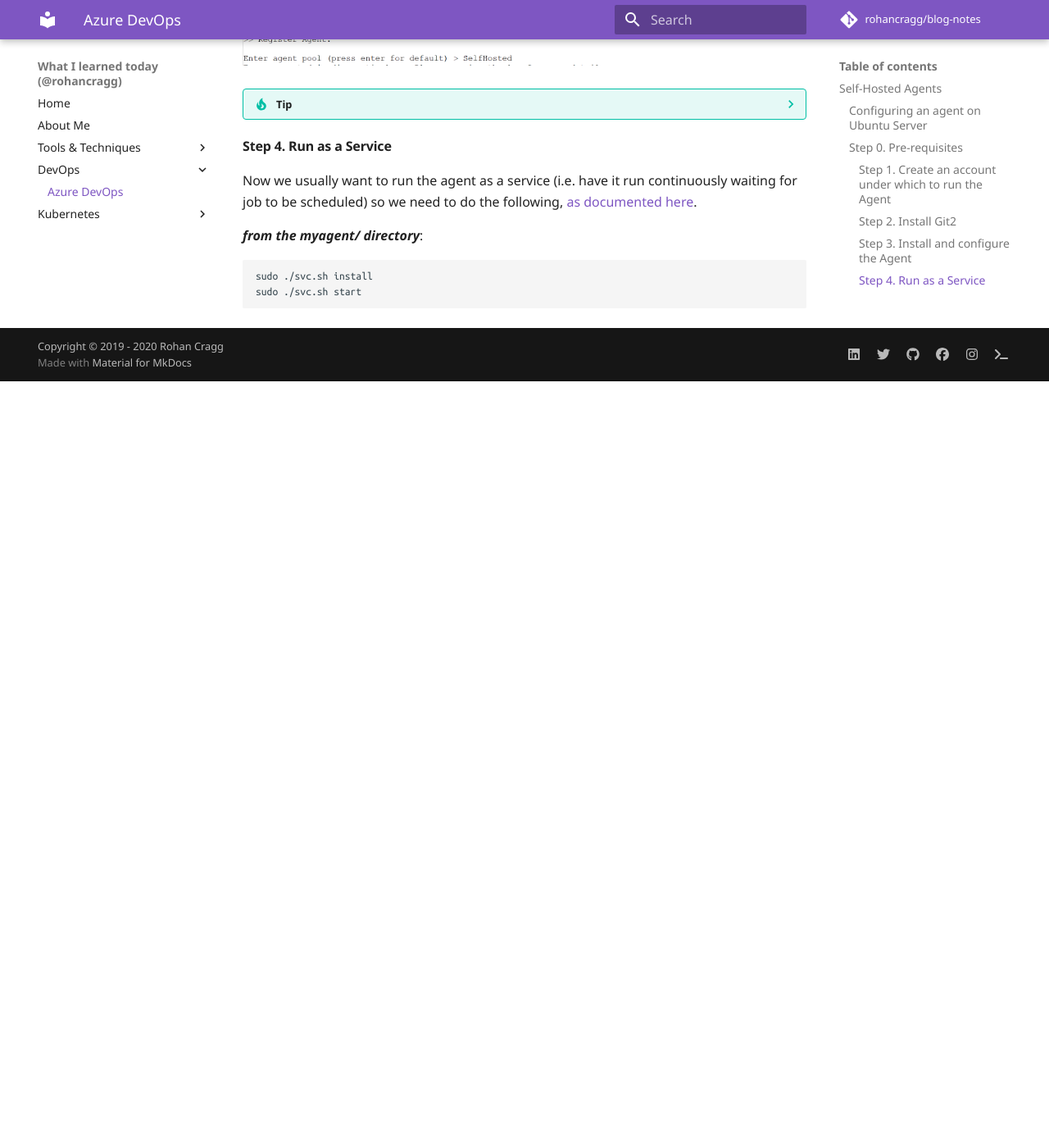
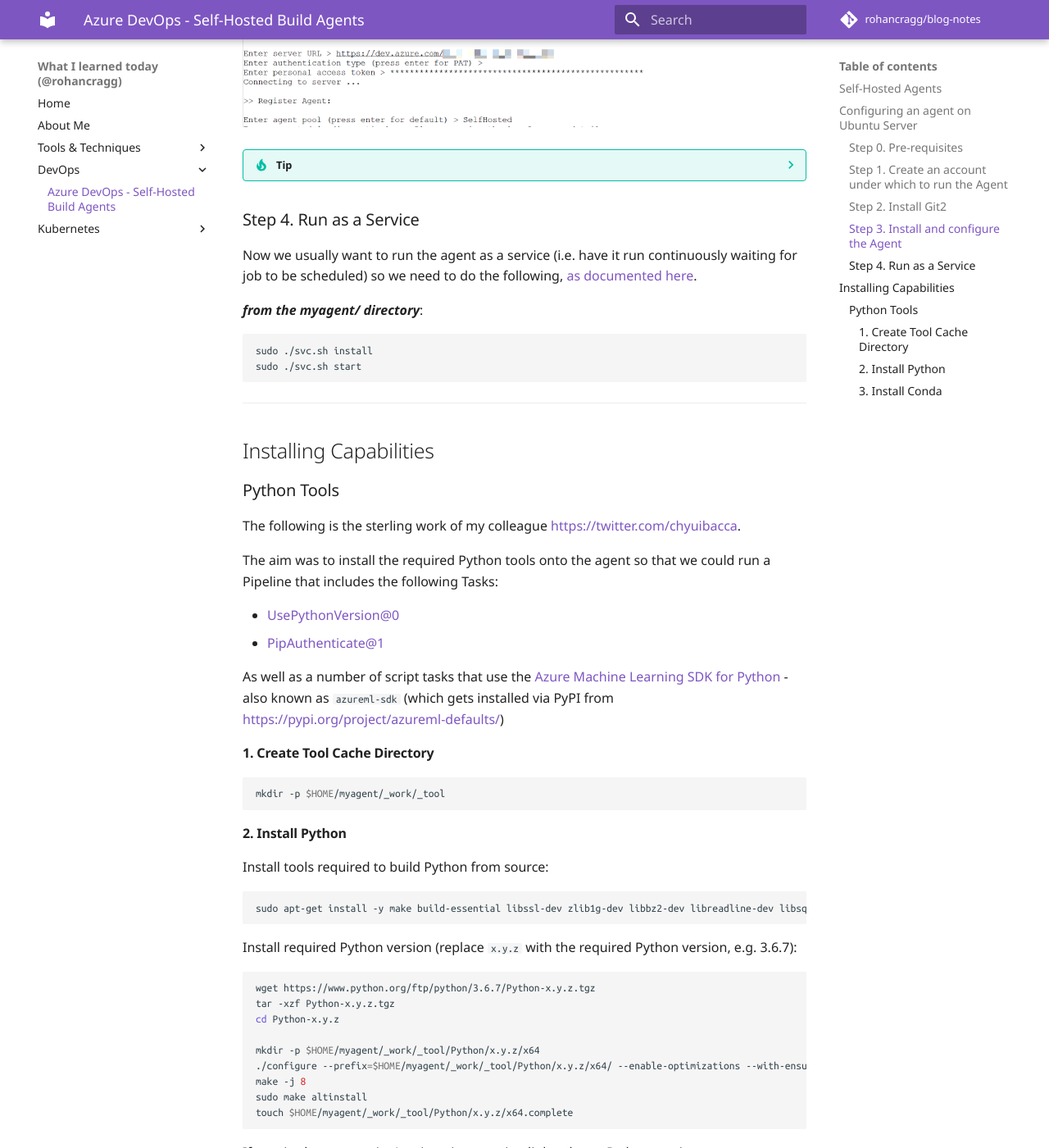
Before and after one commit to rohancragg/blog-notes, an MkDocs documentation site: the page built from docs/devops/azdo-self-hosted-build-agents.md, in a window 1280 px wide and 1400 px high, scrolled down 1830 px. Shown: the whole window at 82% size. Built offline with MkDocs 1.6.1 and Material for MkDocs 9.7.7, drawn with Linux system fonts in a browser that asks for light colours; comment, search, counter and statistics services are not loaded; old or Windows-style settings are respelled for this version of MkDocs; before the commit the page ends 2295 px from its top, so only the background shows below that; some of the changed text lies outside the part shown.

Commit message:
notes on python tools capability

````diff
--- a/docs/devops/azdo.md
+++ b/docs/devops/azdo-self-hosted-build-agents.md
@@ -15,7 +15,7 @@
 
 Azure DevOps provides a way for you to run your own Build Agents called [**Self-hosted Agents**](https://docs.microsoft.com/en-us/azure/devops/pipelines/agents/agents?view=azure-devops).
 
-### Configuring an agent on Ubuntu Server
+## Configuring an agent on Ubuntu Server
 
 When I learned that the requirement was to build Python wheels to be deployed. I guessed that a Linux Virtual Machine should suffice and be a bit less costly to run that a Windows Server Virtual Machine. I elected to deploy a Ubuntu Server.
 
@@ -29,7 +29,7 @@
 sudo apt-get update
 ```
 
-#### Step 1. Create an account under which to run the Agent
+### Step 1. Create an account under which to run the Agent
 
 ```bash
 sudo adduser agentsvc
@@ -39,14 +39,14 @@
 sudo ls -la /root
 ```
 
-#### Step 2. Install Git2
+### Step 2. Install Git2
 ```bash
 sudo add-apt-repository ppa:git-core/ppa
 sudo apt-get update
 sudo apt-get install git
 ```
 
-#### Step 3. Install and configure the Agent
+### Step 3. Install and configure the Agent
 ```bash
 mkdir Downloads && cd Downloads
 curl -o vsts-agent-linux-x64-2.165.0.tar.gz https://vstsagentpackage.azureedge.net/agent/2.165.0/vsts-agent-linux-x64-2.165.0.tar.gz
@@ -65,7 +65,7 @@
 ???tip All-in-One Script
     There's an even more slick way to do the above steps here: <https://github.com/MicrosoftDocs/mslearn-azure-pipelines-build-agent/blob/master/build-agent.sh>
 
-#### Step 4. Run as a Service
+### Step 4. Run as a Service
 
 Now we usually want to run the agent as a service (i.e. have it run continuously waiting for job to be scheduled) so we need to do the following, [as documented here](https://docs.microsoft.com/en-us/azure/devops/pipelines/agents/v2-linux?view=azure-devops#run-as-a-systemd-service).
 
@@ -74,3 +74,72 @@
 sudo ./svc.sh install
 sudo ./svc.sh start
 ```
+
+---
+
+## Installing Capabilities
+
+### Python Tools
+
+The following is the sterling work of my colleague <https://twitter.com/chyuibacca>.
+
+The aim was to install the required Python tools onto the agent so that we could run a Pipeline that includes the following Tasks:
+
+- [UsePythonVersion@0](https://docs.microsoft.com/en-us/azure/devops/pipelines/tasks/tool/use-python-version?view=azure-devops)
+- [PipAuthenticate@1](https://docs.microsoft.com/en-us/azure/devops/pipelines/tasks/package/pip-authenticate?view=azure-devops)
+
+As well as a number of script tasks that use the [Azure Machine Learning SDK for Python](https://docs.microsoft.com/en-us/python/api/overview/azure/ml/install?view=azure-ml-py) - also known as `azureml-sdk` (which gets installed via PyPI from <https://pypi.org/project/azureml-defaults/>)
+
+#### 1. Create Tool Cache Directory
+
+```bash
+mkdir -p $HOME/myagent/_work/_tool
+```
+
+#### 2. Install Python
+
+Install tools required to build Python from source:
+```bash
+sudo apt-get install -y make build-essential libssl-dev zlib1g-dev libbz2-dev libreadline-dev libsqlite3-dev wget curl llvm libncurses5-dev  libncursesw5-dev xz-utils tk-dev
+```
+
+Install required Python version (replace `x.y.z` with the required Python version, e.g. 3.6.7):
+```bash
+wget https://www.python.org/ftp/python/3.6.7/Python-x.y.z.tgz
+tar -xzf Python-x.y.z.tgz
+cd Python-x.y.z
+
+mkdir -p $HOME/myagent/_work/_tool/Python/x.y.z/x64
+./configure --prefix=$HOME/myagent/_work/_tool/Python/x.y.z/x64/ --enable-optimizations --with-ensurepip=install
+make -j 8
+sudo make altinstall
+touch $HOME/myagent/_work/_tool/Python/x.y.z/x64.complete
+```
+
+If required, create major/ major.minor version link to latest Python version:
+```bash
+ln -s $HOME/myagent/_work/_tool/Python/x/x64 $HOME/myagent/_work/_tool/Python/x.y.z/x64
+ln -s $HOME/myagent/_work/_tool/Python/x.y/x64 $HOME/myagent/_work/_tool/Python/x.y.z/x64
+```
+
+#### 3. Install Conda
+
+Install the latest Conda release:
+```bash
+mkdir -p $HOME/myagent/_work/_tool/miniconda
+wget https://repo.anaconda.com/miniconda/Miniconda3-latest-Linux-x86_64.sh
+bash ./Miniconda3-latest-Linux-x86_64.sh
+```
+Note: When prompted, select the installation directory as `/home/agentsvc/myagent/_work/_tool/minconda`
+
+Initialise Conda:
+```bash
+eval "$(/home/agentsvc/myagent/_work/_tool/miniconda3/bin/conda shell.bash hook)"
+conda init bash
+conda config --set auto_activate_base false
+```
+
+Make Conda available to the agent by adding `/home/agentsvc/myagent/_work/_tool/miniconda3/condabin` to the PATH agent environment variable:
+```
+vi $HOME/myagent/.path
+```
--- a/mkdocs.yml
+++ b/mkdocs.yml
@@ -13,7 +13,7 @@
     - Bash Shell on Windows: misc\git-bash.md
     - Miscellanous Notes: misc\misc.md
   - DevOps:
-    - Azure DevOps: devops\azdo.md
+    - Azure DevOps - Self-Hosted Build Agents: devops\azdo-self-hosted-build-agents.md
   - Kubernetes:
     - Clusters and Domains: aks\domains.md
     - Create a TLS Secret: aks\create-tls-secret.md
````
